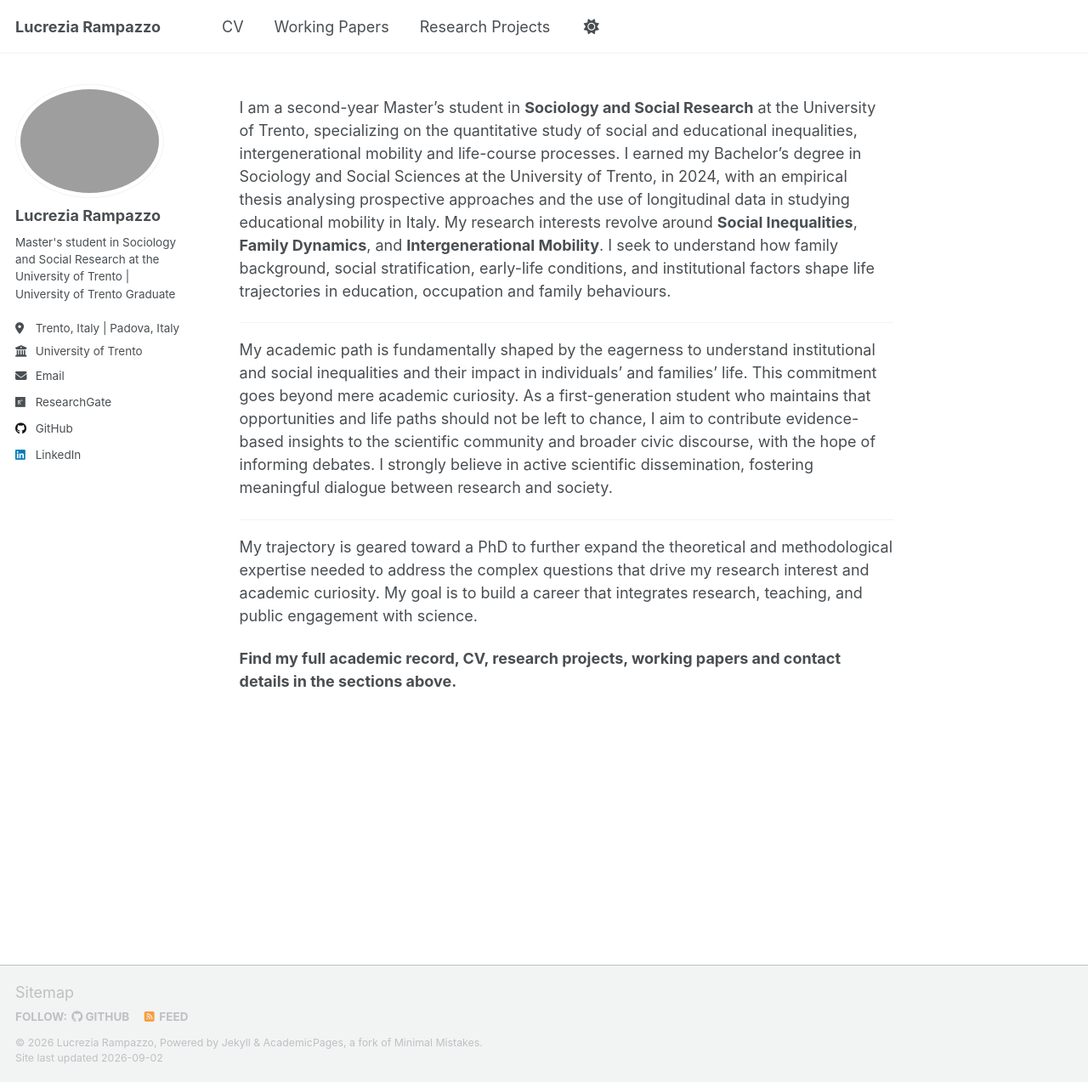
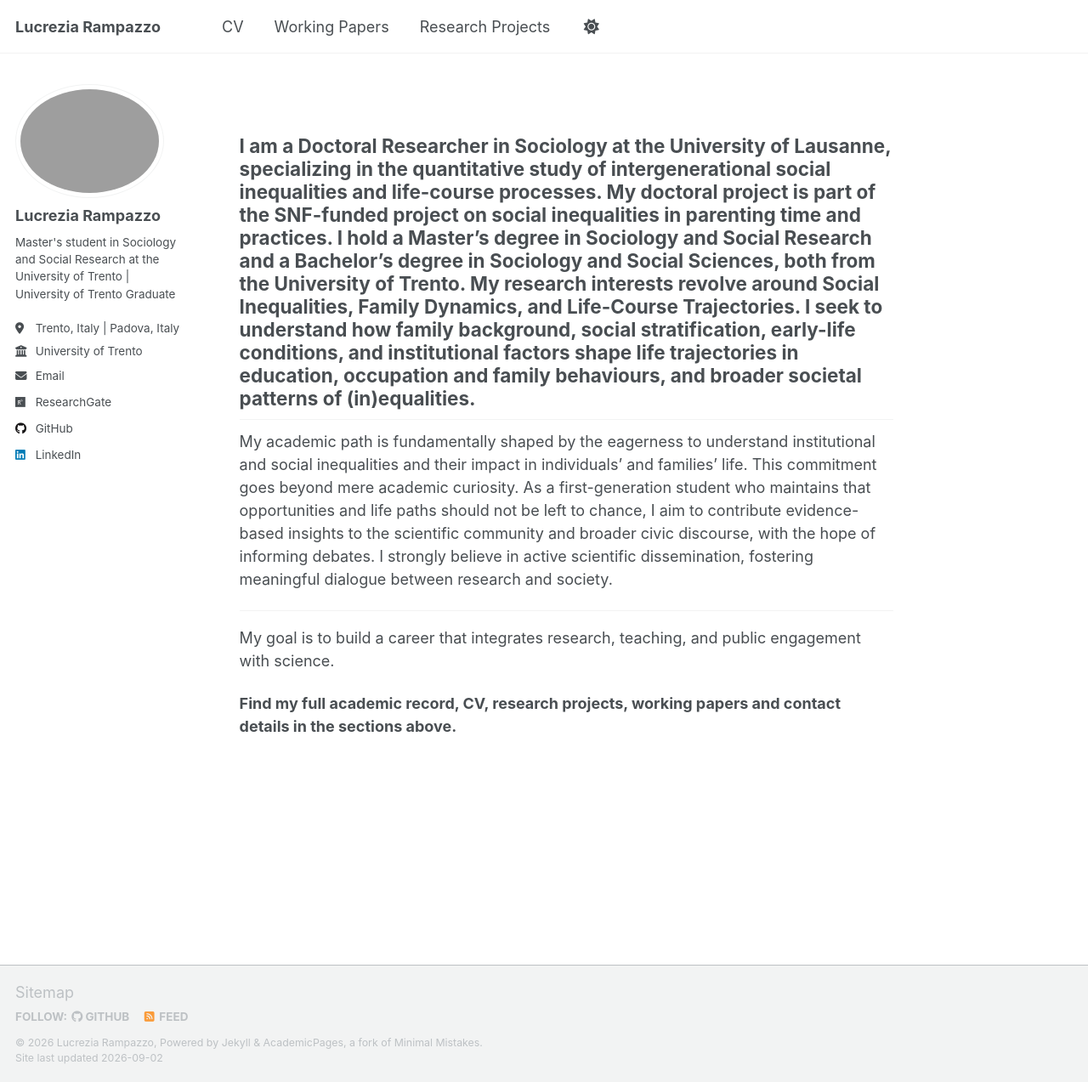
Before and after one commit to LucreziaRampazzo/lucreziarampazzo.github.io, a Jekyll site: the page built from _pages/about.md, in a window 1280 px wide and 1273 px high. Shown: the whole window at 85% size. Built offline with Jekyll 4.4.1, drawn with Linux system fonts in a browser that asks for light colours; a script that is not in the unit is left out.

Commit message:
Update about.md

```diff
--- a/_pages/about.md
+++ b/_pages/about.md
@@ -6,15 +6,13 @@ redirect_from:
   - /about/
   - /about.html
 ---
-I am a second-year Master’s student in **Sociology and Social Research** at the University of Trento, specializing on the quantitative study of social and educational inequalities, intergenerational mobility and life-course processes. I earned my Bachelor's degree in Sociology and Social Sciences at the University of Trento, in 2024, with an empirical thesis analysing prospective approaches and the use of longitudinal data in studying educational mobility in Italy.
-My research interests revolve around **Social Inequalities**, **Family Dynamics**, and **Intergenerational Mobility**. I seek to understand how family background, social stratification, early-life conditions, and institutional factors shape life trajectories in education, occupation and family behaviours.
-
+I am a Doctoral Researcher in Sociology at the University of Lausanne, specializing in the quantitative study of intergenerational social inequalities and life-course processes. My doctoral project is part of the SNF-funded project on social inequalities in parenting time and practices. I hold a Master's degree in Sociology and Social Research and a Bachelor's degree in Sociology and Social Sciences, both from the University of Trento. My research interests revolve around **Social Inequalities, Family Dynamics, and Life-Course Trajectories**. I seek to understand how family background, social stratification, early-life conditions, and institutional factors shape life trajectories in education, occupation and family behaviours, and broader societal patterns of (in)equalities.
 ---
 My academic path is fundamentally shaped by the eagerness to understand institutional and social inequalities and their impact in individuals' and families' life. This commitment goes beyond mere academic curiosity. As a first-generation student who maintains that opportunities and life paths should not be left to chance, I aim to contribute evidence-based insights to the scientific community and broader civic discourse, with the hope of informing debates.
 I strongly believe in active scientific dissemination, fostering meaningful dialogue between research and society.
 
 ---
-My trajectory is geared toward a PhD to further expand the theoretical and methodological expertise needed to address the complex questions that drive my research interest and academic curiosity. My goal is to build a career that integrates research, teaching, and public engagement with science.
+My goal is to build a career that integrates research, teaching, and public engagement with science.
 
 
 
```
